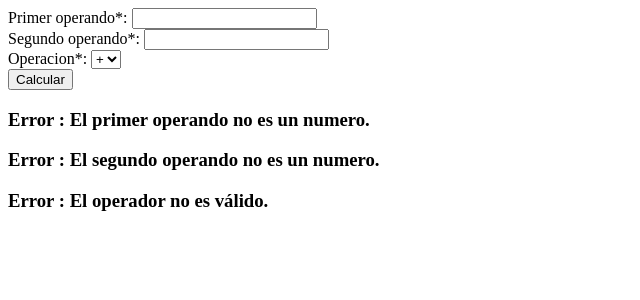
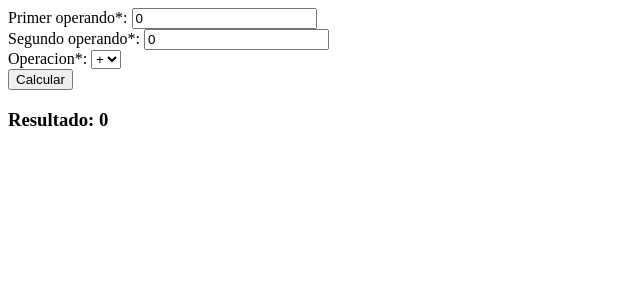
Before and after one commit to arturobarbaro/Calculadora, a PHP site: page / in a window 1280 px wide. Shown: the top 300 px of the page, without its empty margins (0-640 px from the left). Run offline with PHP 8.4, Linux system fonts and the light colour scheme; data that the repository does not hold is empty.

Commit message:
No tenemos errores pero no funciona, el array es el valor inicial

```diff
--- a/index.php
+++ b/index.php
@@ -10,13 +10,13 @@
     //compact contrario al extract
     require './aux.php';
     const OP = ["+", "-", "*", "/"];
-    const PAR = ["op"=>"+", "p1"=>"0", "p2"=>"0"];
+    const PAR = ["op"=>"+", "p1"=>0, "p2"=>0];
 
+    $array = PAR;
     $err = [];
 
     // Comprobacion de parametros
-    extract(compruebaParametros(PAR, $error)); //Crea variables con los contenidos del array
-    $array = compact(extract(PAR));
+    extract(compruebaParametros($array, $error)); //Crea variables con los contenidos del array
 
     // Comprobacion de valores
     compruebaValores($array, OP, $err);
```
